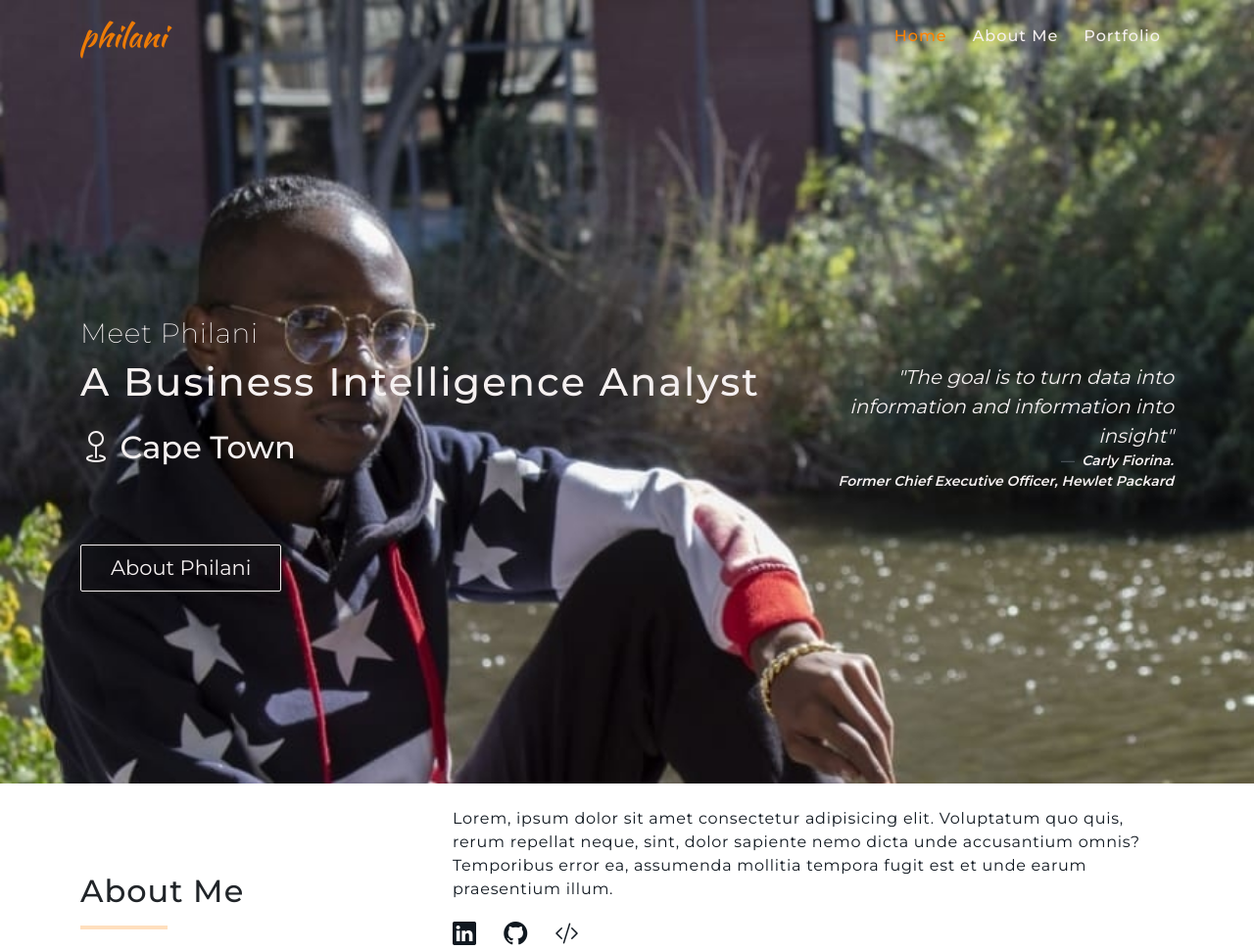
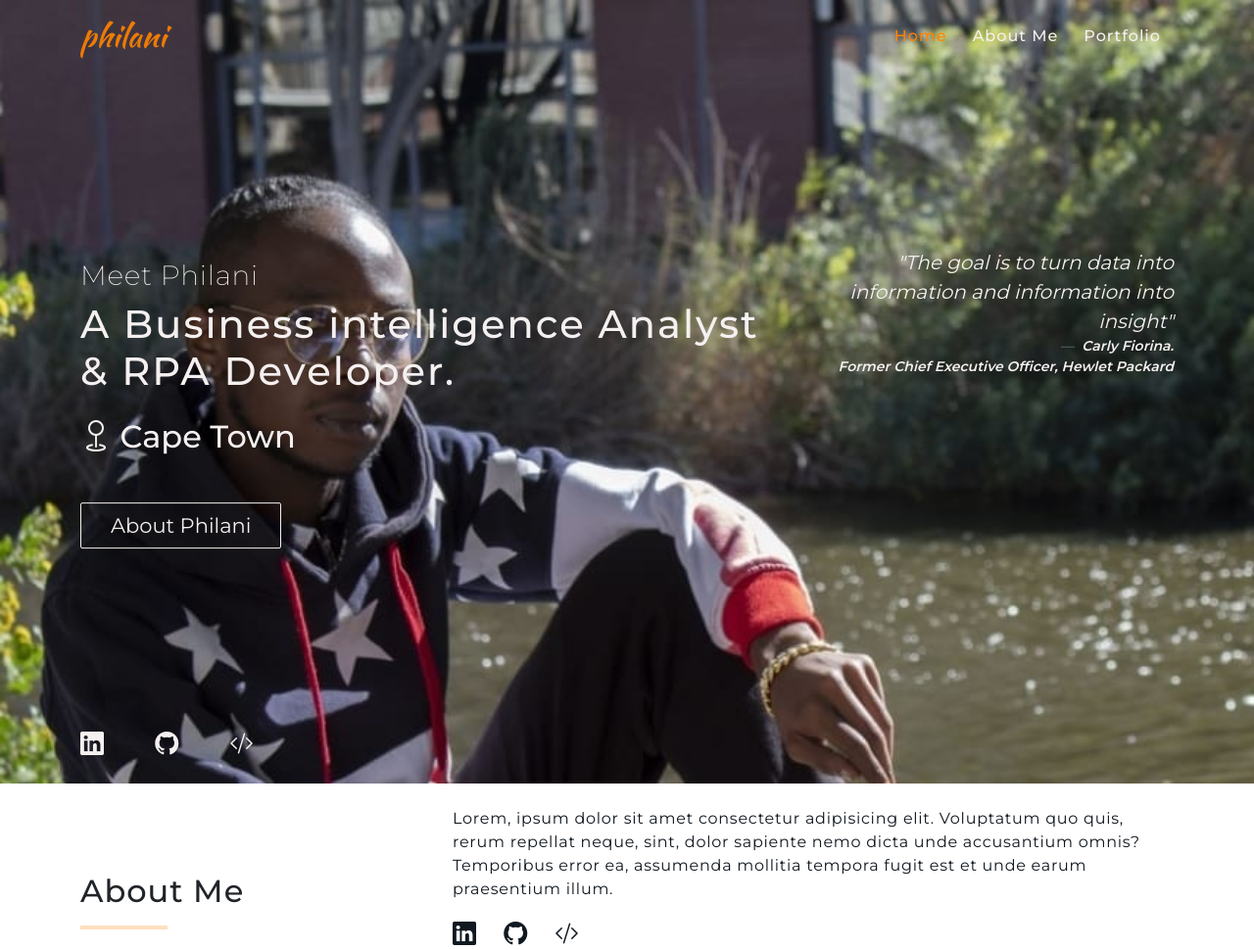
Before and after one commit to PhilaniAntony/meetphilani, a Django app: page / in a window 1280 px wide. Shown: the top 970 px of the page at 98% size. Run offline with Django 3.2, Linux system fonts and the light colour scheme; some libraries are stand-ins or nearby versions; some web fonts are replaced.

Commit message:
banner fix up

```diff
--- a/static/css/sass/components/_buttons.scss
+++ b/static/css/sass/components/_buttons.scss
@@ -1,5 +1,5 @@
 @mixin banner-button {
-  margin-top: 4.5rem;
+  margin-top: 2.5rem;
   border: 1px $base-contrast solid;
   box-sizing: border-box;
   color: $base-contrast;
--- a/static/css/sass/layout/_header.scss
+++ b/static/css/sass/layout/_header.scss
@@ -21,15 +21,28 @@
   }
 
   &_banner {
-    height: 85%;
+    height: 100%;
     position: relative;
     z-index: 1000;
 
     &--item {
-      position: relative;
-      transform: translateY(15%);
-      height: 75vh;
-      align-items: center;
+      height: 100%;
+      display: flex;
+      flex-direction: row;
+      align-items: flex-end;
+
+      &-left {
+        //background-color: red;
+        align-self: flex-end;
+        position: relative;
+        transform: translateY(55%);
+        display: flex;
+        flex-direction: column;
+
+        @media (max-width: 320px) {
+          transform: translateY(30%);
+        }
+      }
     }
     //title styles meet tony
     &--title {
@@ -78,3 +91,25 @@
 .bg-light {
   background-color: transparent !important;
 }
+.upper {
+  justify-self: center;
+}
+.lower {
+  justify-self: flex-end;
+  position: relative;
+  transform: translateY(350%);
+}
+a.banner-link--item {
+  color: $base-contrast;
+  font-size: 1.5rem;
+  padding-right: 2.5rem;
+  transition: all 0.5s ease-in;
+
+  &:visited {
+    color: $base-contrast;
+  }
+  &:hover {
+    color: $theme-color;
+    transform: scale(1.1);
+  }
+}
--- a/static/css/styles.css
+++ b/static/css/styles.css
@@ -27,15 +27,27 @@
   }
 }
 .page-header_banner {
-  height: 85%;
+  height: 100%;
   position: relative;
   z-index: 1000;
 }
 .page-header_banner--item {
+  height: 100%;
+  display: flex;
+  flex-direction: row;
+  align-items: flex-end;
+}
+.page-header_banner--item-left {
+  align-self: flex-end;
   position: relative;
-  transform: translateY(15%);
-  height: 75vh;
-  align-items: center;
+  transform: translateY(55%);
+  display: flex;
+  flex-direction: column;
+}
+@media (max-width: 320px) {
+  .page-header_banner--item-left {
+    transform: translateY(30%);
+  }
 }
 .page-header_banner--title {
   font-weight: 200;
@@ -63,7 +75,7 @@
   }
 }
 .page-header_banner--button {
-  margin-top: 4.5rem;
+  margin-top: 2.5rem;
   border: 1px #f5f0f0 solid;
   box-sizing: border-box;
   color: #f5f0f0;
@@ -104,6 +116,30 @@
 
 .bg-light {
   background-color: transparent !important;
+}
+
+.upper {
+  justify-self: center;
+}
+
+.lower {
+  justify-self: flex-end;
+  position: relative;
+  transform: translateY(350%);
+}
+
+a.banner-link--item {
+  color: #f5f0f0;
+  font-size: 1.5rem;
+  padding-right: 2.5rem;
+  transition: all 0.5s ease-in;
+}
+a.banner-link--item:visited {
+  color: #f5f0f0;
+}
+a.banner-link--item:hover {
+  color: #ff8300;
+  transform: scale(1.1);
 }
 
 .navbar-brand {
--- a/templates/index.html
+++ b/templates/index.html
@@ -26,19 +26,36 @@
             <div class="container">
                 <!-- slide one-->
                 <div class="row page-header_banner--item" id="first-slide">
-                    <div class="col-8 ">
+                    <div class="col-8 page-header_banner--item-left ">
+                        <div class="upper">
                             <h3 class="page-header_banner--title">
                                 Meet Philani
                             </h3>
                             <h1 class="page-header_banner--heading">
-                            A Business Intelligence Analyst
+                                A Business intelligence Analyst <br/>
+                                & RPA Developer.
                             </h1>
                             <h2 class="page-header_banner--heading-locatio"> <i class="bi bi-geo"></i> Cape Town</h2>
                             <a href="#aboutme" class="btn page-header_banner--button">
                                 About Philani
                             </a>
                         </div>
-                    <div class="col-4">
+                        <div class="lower">
+                            <ul class="banner-link list-inline">
+                                <li class="list-inline-item">
+                                    <a href="https://www.linkedin.com/in/philani-antony-1900121a5/" target="_blank" class="banner-link--item"> <i class="bi bi-linkedin"></i> </a>
+                                </li>
+                                <li class="list-inline-item">
+                                    <a href="https://github.com/PhilaniAntony" target="_blank" class="banner-link--item"> <i class="bi bi-github"></i> </a>
+                                </li>
+                                <li class="list-inline-item">
+                                    <a hre="https://repl.it/@PhilaniAntony" target="_blank"  class="banner-link--item"> <i class="bi bi-code-slash"></i> </a>
+                                </li>
+
+                            </ul>
+                        </div>
+                    </div>
+                    <div class="col-4 page-header_banner--item-right">
                         <figure class="page-header_banner--blockquote text-end">
                             <blockquote class="blockquote">
                               <p class="page-header_banner--blockquote-text">"The goal is to turn data into information and information into insight"</p>
```
Also changed, not shown: 1 other file. Lines whose indentation alone changed are shown as unchanged.
